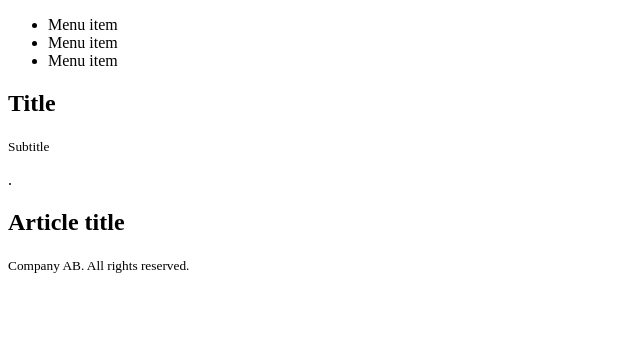
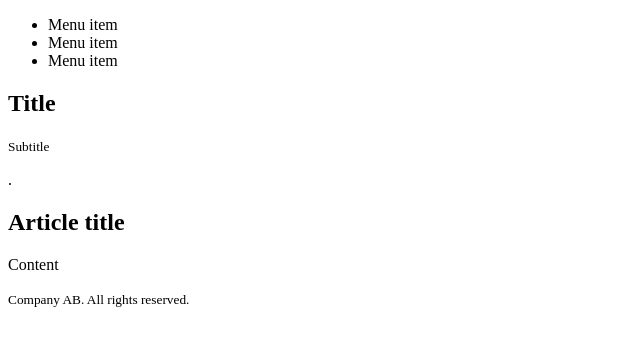
Before and after one commit to dempa266/basic-html, a plain HTML site: page index.html in a window 1280 px wide. Shown: the whole page, without its empty margins (0-640 px from the left). Drawn offline with Linux system fonts and the light colour scheme.

Commit message:
Update index.html

```diff
--- a/index.html
+++ b/index.html
@@ -27,7 +27,7 @@
             <h2>Article title</h2>
             <small></small>
           </header>
-          <pContent</p>
+          <p>Content</p>
         </article>
        </section>
     <footer>
```
